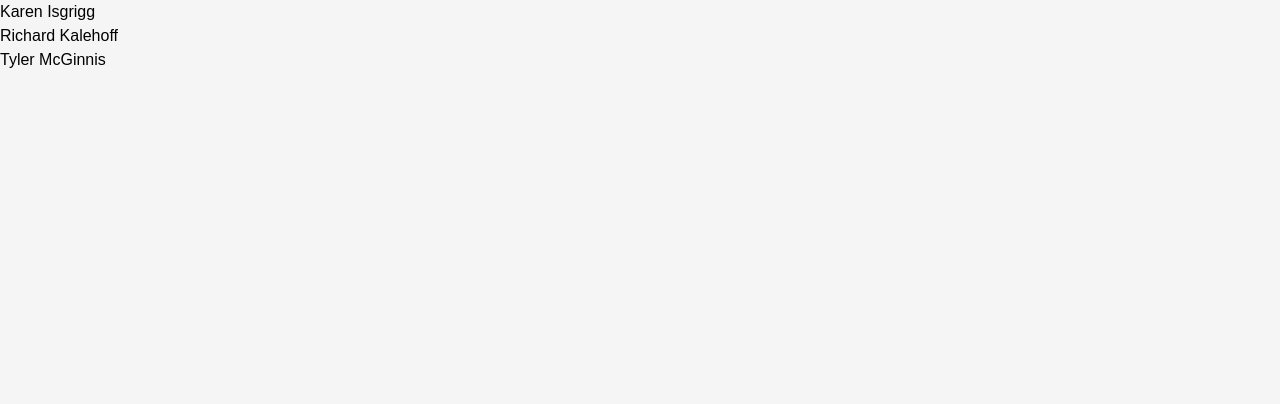
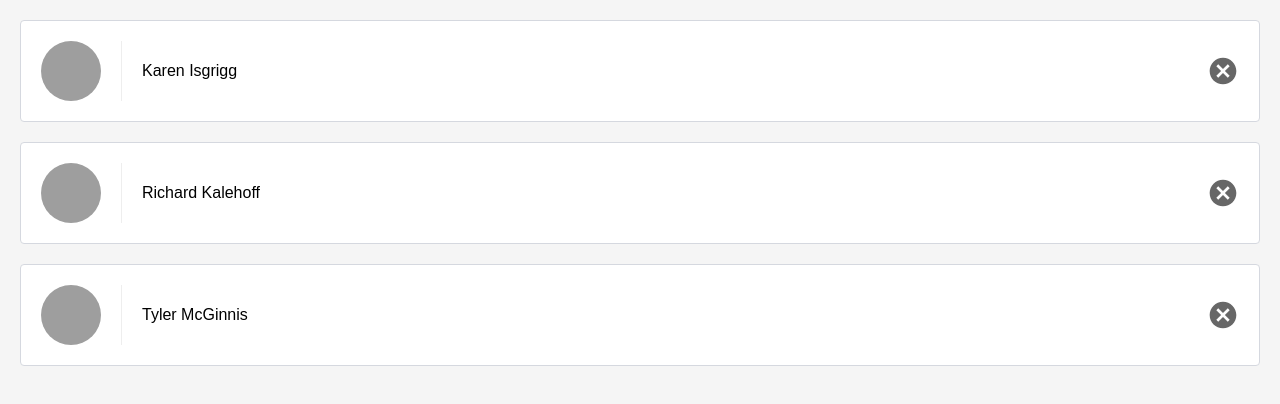
Before and after one commit to arbidha/react-contact-app, a React (Create React App) app: page / in a window 1280 px wide. Shown: the top 404 px of the page. Built offline with nearby package versions, Linux system fonts and the light colour scheme.

Commit message:
Display contact avatar, name, email, and remove button

```diff
--- a/src/ListContacts.js
+++ b/src/ListContacts.js
@@ -5,8 +5,16 @@
         return(
             <ol className= 'contact-list'>
              { this.props.contacts.map((contact) => (
-                <li key = {contact.id}>
-                    {contact.name}
+                <li key = {contact.id} className='contact-list-item'>
+                <div className='contact-avatar'
+                    style={{backgroundImage: `url(${contact.avatarURL})`
+                }}>
+                </div>
+                <div className='contact-details'>
+                    <p>{contact.name}</p>
+                    <p>{contact.handel}</p>
+                </div>
+                <button className='contact-remove'> Remove</button>
                 </li>
             ))}
             </ol>
```
